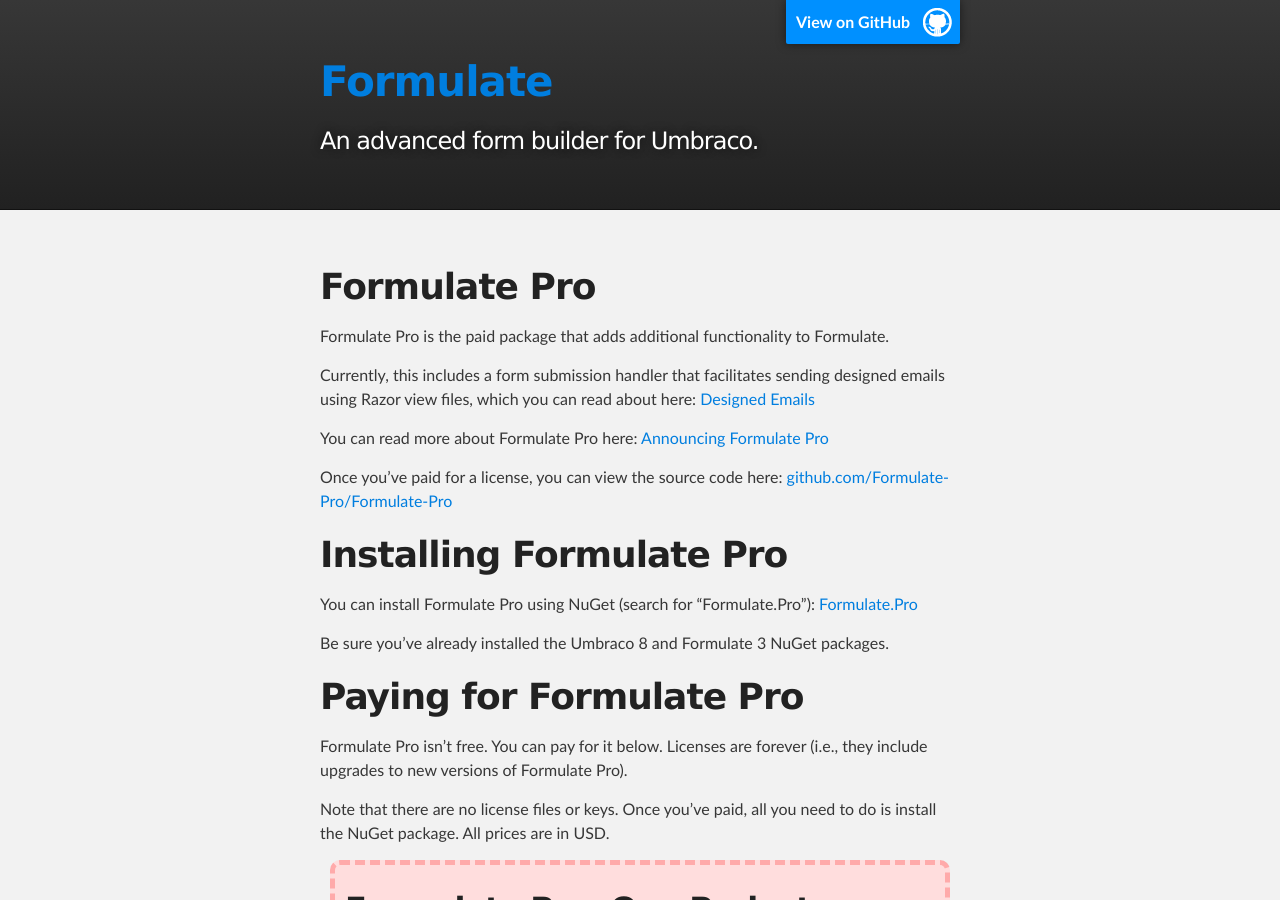
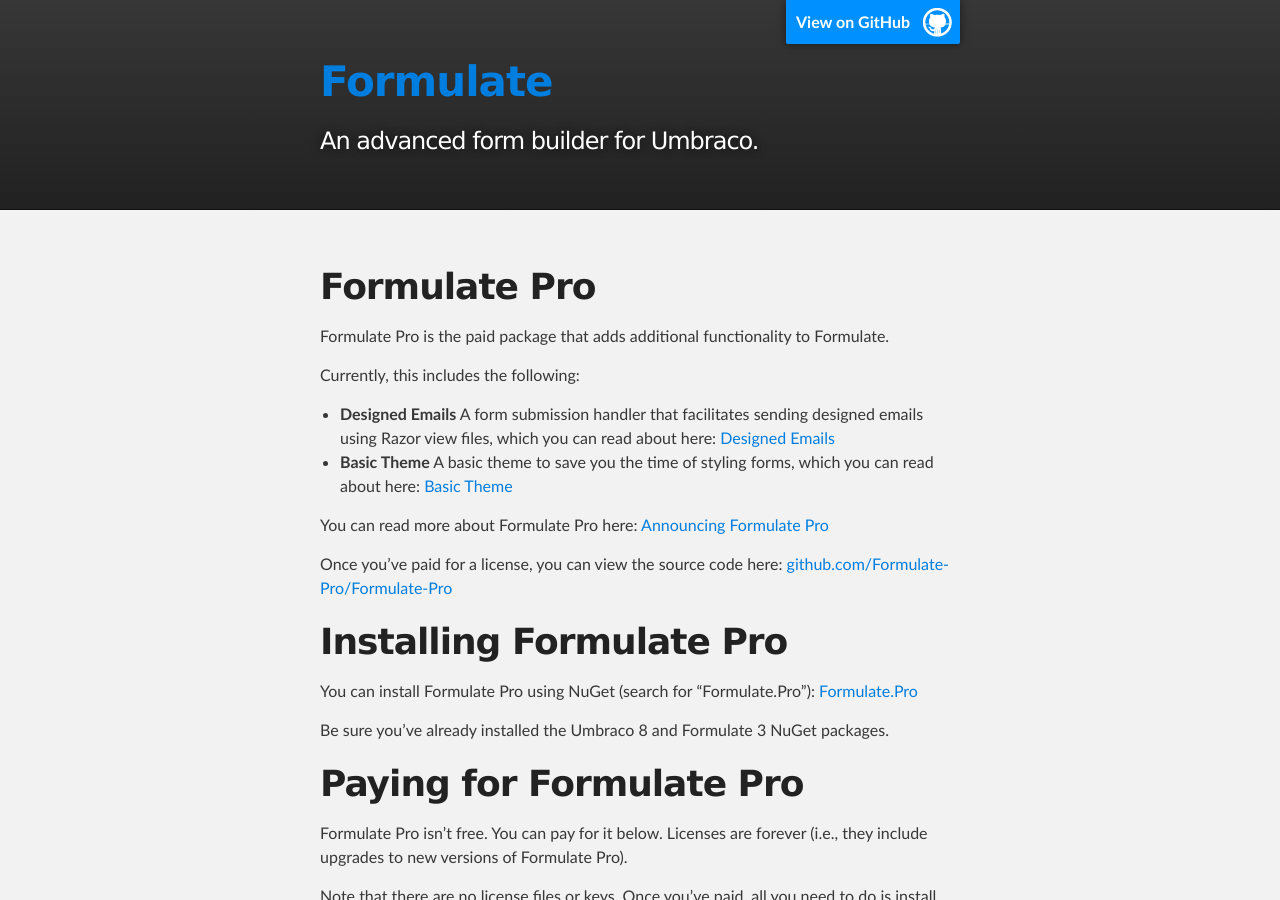
Before and after one commit to rhythmagency/formulate, a Jekyll site: the page built from pro/index.md, in a window 1280 px wide and 900 px high. Built offline with Jekyll 4.4.1, drawn with Linux system fonts in a browser that asks for light colours; comment, search, counter and statistics services are not loaded.

Commit message:
feat (Docs) link to basic theme page from the Formulate pro page

```diff
--- a/pro/index.md
+++ b/pro/index.md
@@ -7,7 +7,10 @@
 
 Formulate Pro is the paid package that adds additional functionality to Formulate.
 
-Currently, this includes a form submission handler that facilitates sending designed emails using Razor view files, which you can read about here: [Designed Emails](/pro/designed-emails)
+Currently, this includes the following:
+
+* **Designed Emails** A form submission handler that facilitates sending designed emails using Razor view files, which you can read about here: [Designed Emails](/pro/designed-emails)
+* **Basic Theme** A basic theme to save you the time of styling forms, which you can read about here: [Basic Theme](/pro/basic-theme)
 
 You can read more about Formulate Pro here: [Announcing Formulate Pro](https://code101.net/code-101/announcing-formulate-pro)
 
```
